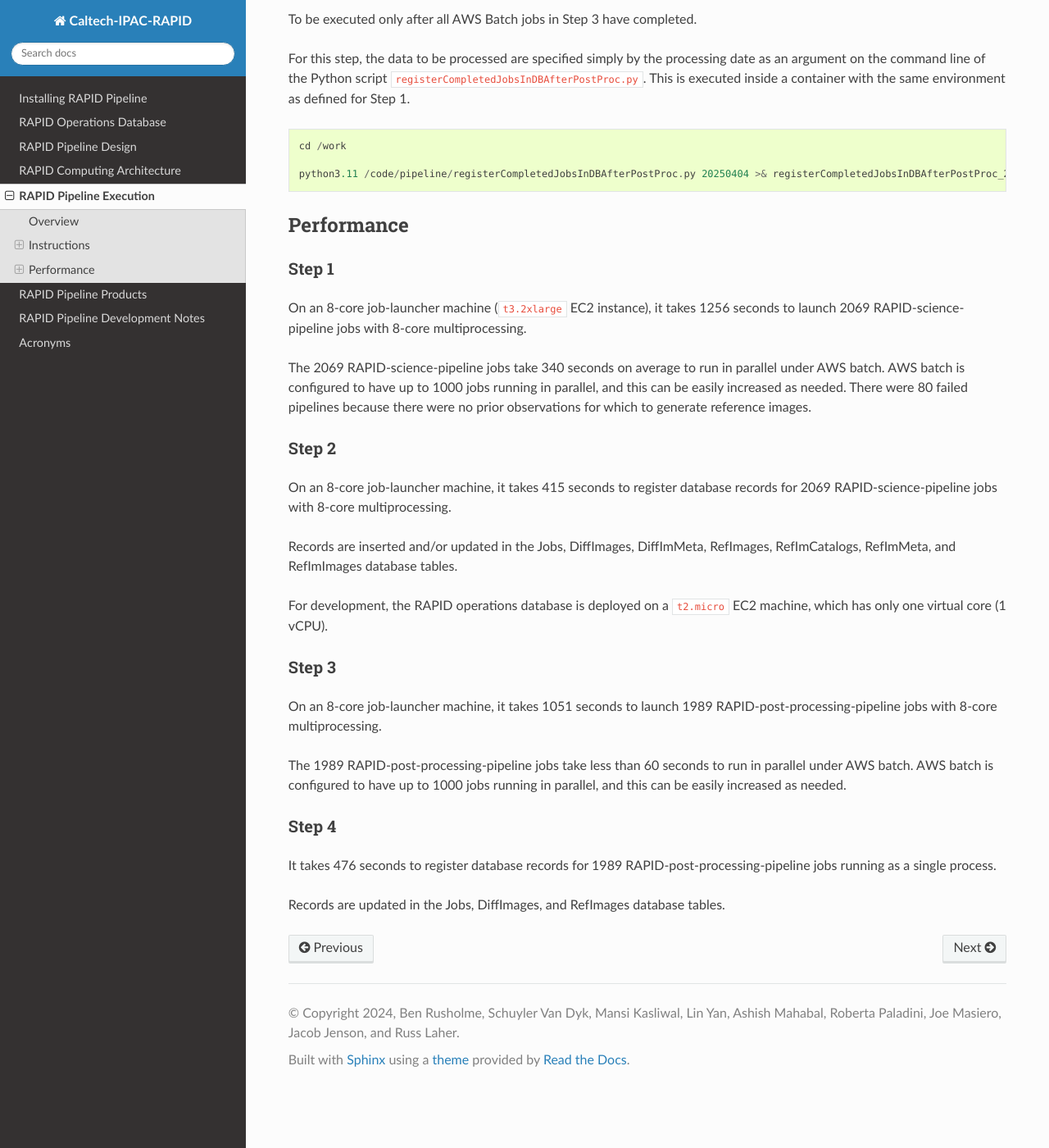
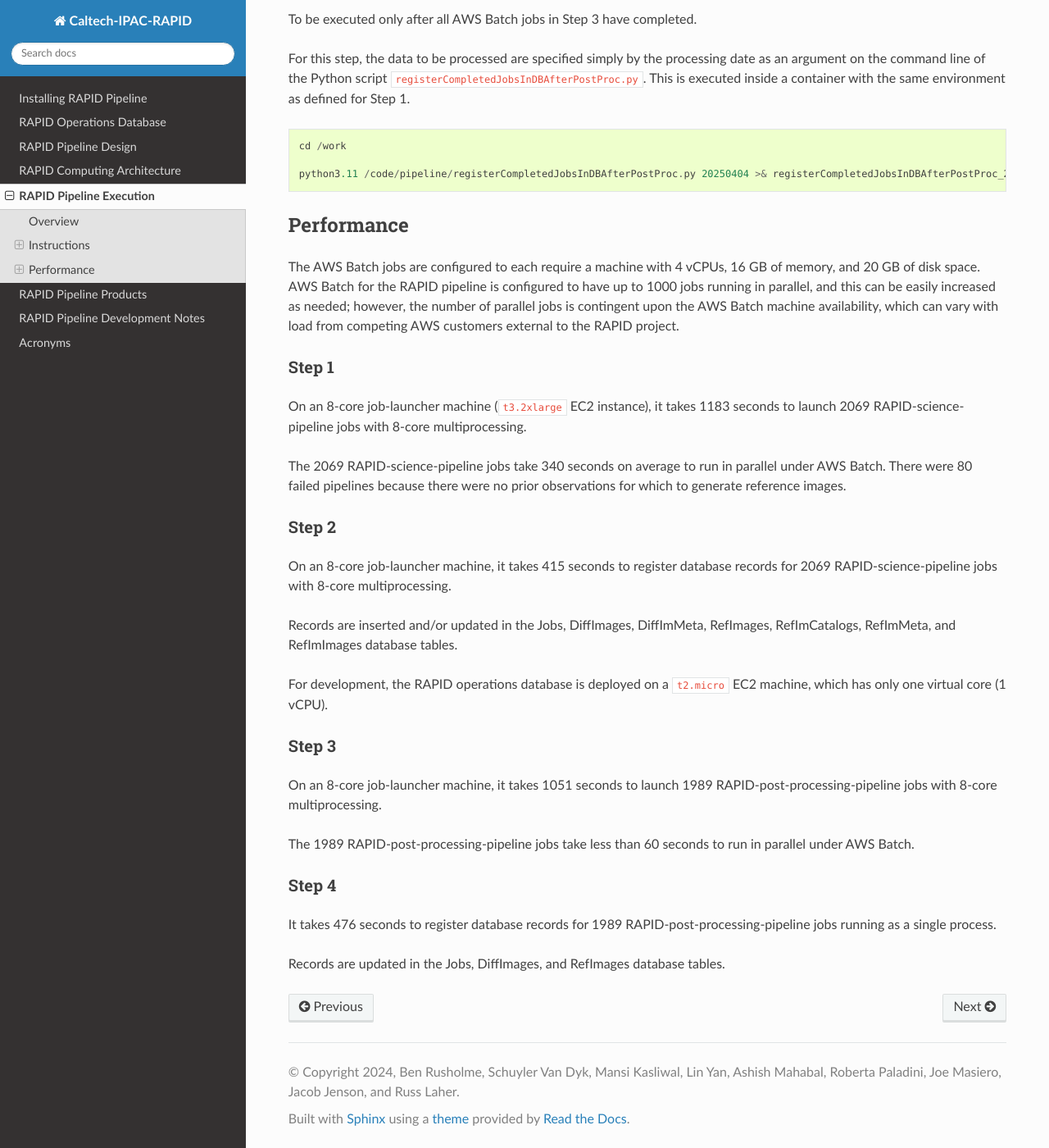
Before and after one commit to Caltech-IPAC/rapid, a Sphinx documentation site: the page built from docs/source/ops/bulk_run.rst, in a window 1280 px wide and 1400 px high, scrolled down 2600 px. Shown: the whole window at 82% size. Built offline with Sphinx 7.4.7 and the Read the Docs theme 3.1.0, drawn with Linux system fonts in a browser that asks for light colours; formulas are drawn with MathJax 3.

Commit message:
Added imposed requirements for AWS Batch machines.

```diff
--- a/docs/source/ops/bulk_run.rst
+++ b/docs/source/ops/bulk_run.rst
@@ -154,14 +154,18 @@ This is executed inside a container with the same environment as defined for Ste
 Performance
 ********************************************
 
+The AWS Batch jobs are configured to each require a machine with 4 vCPUs, 16 GB of memory, and 20 GB of disk space.
+AWS Batch for the RAPID pipeline is configured to have up to 1000 jobs running in parallel,
+and this can be easily increased as needed; however, the number of parallel jobs is contingent
+upon the AWS Batch machine availability, which can vary with load from competing AWS customers external to the RAPID project.
+
 Step 1
 ============
 
-On an 8-core job-launcher machine (``t3.2xlarge`` EC2 instance), it takes 1256 seconds
+On an 8-core job-launcher machine (``t3.2xlarge`` EC2 instance), it takes 1183 seconds
 to launch 2069 RAPID-science-pipeline jobs with 8-core multiprocessing.
 
-The 2069 RAPID-science-pipeline jobs take 340 seconds on average to run in parallel under AWS batch.
-AWS batch is configured to have up to 1000 jobs running in parallel, and this can be easily increased as needed.
+The 2069 RAPID-science-pipeline jobs take 340 seconds on average to run in parallel under AWS Batch.
 There were 80 failed pipelines because there were no prior observations for which to generate reference images.
 
 Step 2
@@ -182,8 +186,7 @@ Step 3
 On an 8-core job-launcher machine, it takes 1051 seconds
 to launch 1989 RAPID-post-processing-pipeline jobs with 8-core multiprocessing.
 
-The 1989 RAPID-post-processing-pipeline jobs take less than 60 seconds to run in parallel under AWS batch.
-AWS batch is configured to have up to 1000 jobs running in parallel, and this can be easily increased as needed.
+The 1989 RAPID-post-processing-pipeline jobs take less than 60 seconds to run in parallel under AWS Batch.
 
 Step 4
 ============
```
